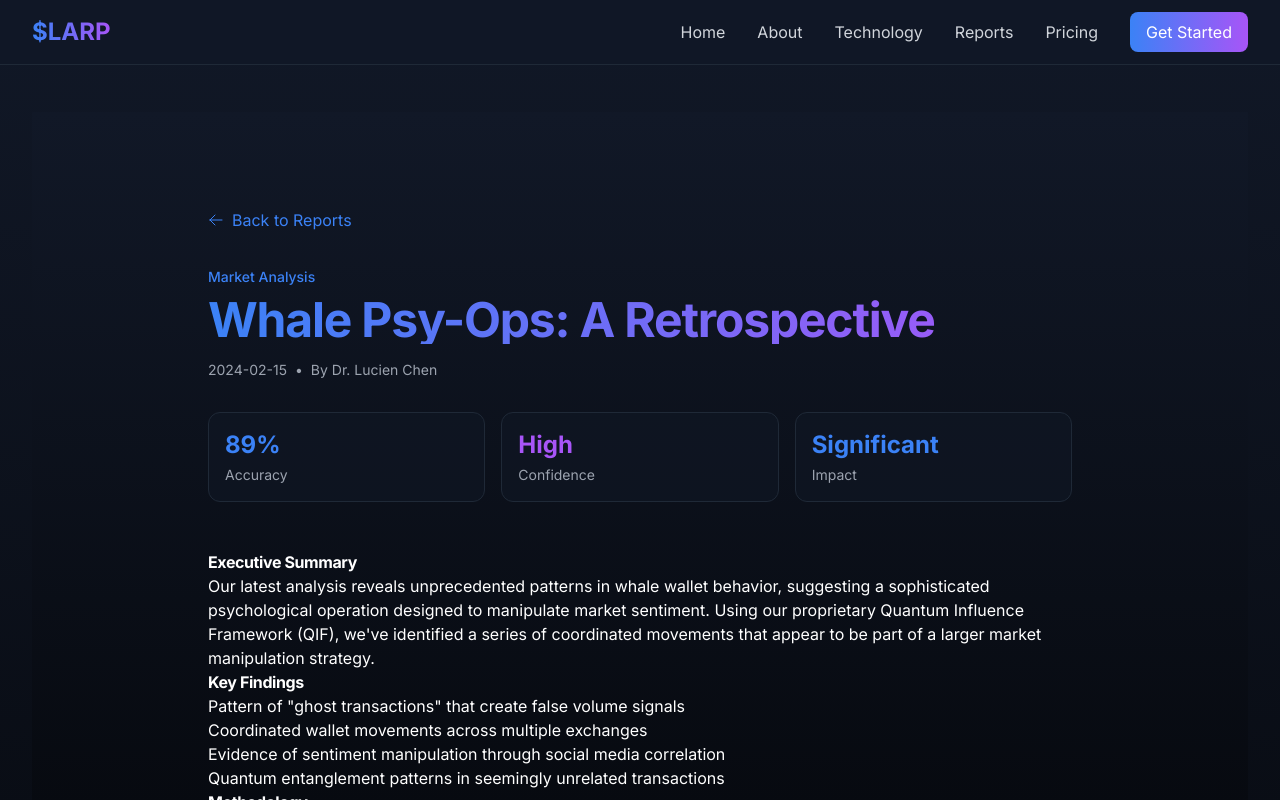
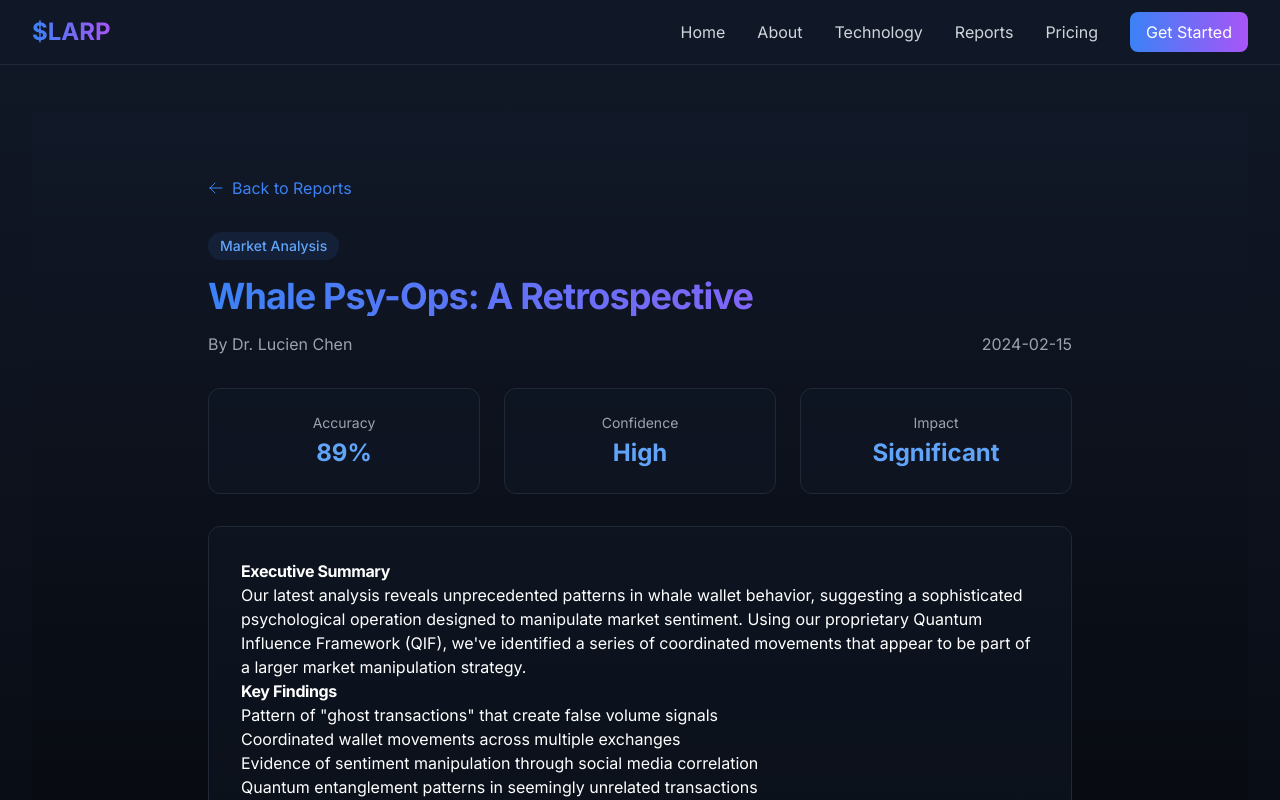
Before and after one commit to joancose00/larp, a Next.js app: page /reports/whale-psy-ops in a window 1280 px wide. Shown: the top 800 px of the page. Built offline with nearby package versions, Linux system fonts and the light colour scheme.

Commit message:
Fix deployment error by removing 'use client' directive from report detail page

```diff
--- a/package.json
+++ b/package.json
@@ -6,8 +6,7 @@
     "dev": "next dev",
     "build": "next build",
     "start": "next start",
-    "lint": "next lint",
-    "export": "next build && next export"
+    "lint": "next lint"
   },
   "dependencies": {
     "next": "14.1.0",
--- a/src/app/reports/[id]/page.tsx
+++ b/src/app/reports/[id]/page.tsx
@@ -1,10 +1,8 @@
-'use client'
-
-import { motion } from 'framer-motion'
 import { ArrowLeftIcon, ChartBarIcon, UserGroupIcon, BeakerIcon } from '@heroicons/react/24/outline'
 import Link from 'next/link'
-import ReportContent from './ReportContent'
+import { notFound } from 'next/navigation'
 
+// Report details
 const reportDetails = {
   'whale-psy-ops': {
     title: 'Whale Psy-Ops: A Retrospective',
@@ -197,32 +195,71 @@ const reportDetails = {
   }
 }
 
-// Server Component for the page
-export async function generateStaticParams() {
+// Server Component for the page - generates paths at build time
+export function generateStaticParams() {
   return Object.keys(reportDetails).map((id) => ({
     id: id,
   }))
+}
+
+// Report Content Component
+function ReportContent({ report }: { report: any }) {
+  return (
+    <div>
+      <div className="mb-8">
+        <span className="inline-block bg-blue-500/10 text-blue-400 text-sm font-medium px-3 py-1 rounded-full mb-4">
+          {report.category}
+        </span>
+        <h1 className="text-4xl font-bold mb-4 bg-gradient-to-r from-blue-500 to-purple-500 bg-clip-text text-transparent">
+          {report.title}
+        </h1>
+        <div className="flex justify-between items-center">
+          <p className="text-gray-400">By {report.author}</p>
+          <p className="text-gray-400">{report.date}</p>
+        </div>
+      </div>
+
+      <div className="grid grid-cols-1 md:grid-cols-3 gap-6 mb-8">
+        <div className="bg-gray-900/50 border border-gray-800 p-6 rounded-xl">
+          <div className="text-center">
+            <p className="text-sm text-gray-400 mb-1">Accuracy</p>
+            <p className="text-2xl font-bold text-blue-400">{report.metrics.accuracy}</p>
+          </div>
+        </div>
+        <div className="bg-gray-900/50 border border-gray-800 p-6 rounded-xl">
+          <div className="text-center">
+            <p className="text-sm text-gray-400 mb-1">Confidence</p>
+            <p className="text-2xl font-bold text-blue-400">{report.metrics.confidence}</p>
+          </div>
+        </div>
+        <div className="bg-gray-900/50 border border-gray-800 p-6 rounded-xl">
+          <div className="text-center">
+            <p className="text-sm text-gray-400 mb-1">Impact</p>
+            <p className="text-2xl font-bold text-blue-400">{report.metrics.impact}</p>
+          </div>
+        </div>
+      </div>
+
+      <div className="bg-gray-900/50 border border-gray-800 p-8 rounded-xl">
+        <div
+          className="prose prose-invert prose-blue max-w-none"
+          dangerouslySetInnerHTML={{ __html: report.content }}
+        />
+      </div>
+    </div>
+  )
 }
 
 export default function ReportPage({ params }: { params: { id: string } }) {
   const report = reportDetails[params.id as keyof typeof reportDetails]
 
   if (!report) {
-    return (
-      <main className="min-h-screen bg-gradient-to-b from-gray-900 to-black py-24">
-        <div className="max-w-4xl mx-auto px-4 text-center">
-          <h1 className="text-4xl font-bold text-white mb-4">Report Not Found</h1>
-          <Link href="/reports" className="text-blue-500 hover:text-blue-400">
-            Return to Reports
-          </Link>
-        </div>
-      </main>
-    )
+    notFound()
   }
 
   return (
-    <main className="min-h-screen bg-gradient-to-b from-gray-900 to-black">
-      <div className="max-w-4xl mx-auto px-4 py-24">
+    <div className="min-h-screen bg-gradient-to-b from-gray-900 to-black">
+      <div className="max-w-4xl mx-auto px-4 py-16">
         <Link
           href="/reports"
           className="inline-flex items-center text-blue-500 hover:text-blue-400 mb-8"
@@ -233,6 +270,6 @@ export default function ReportPage({ params }: { params: { id: string } }) {
 
         <ReportContent report={report} />
       </div>
-    </main>
+    </div>
   )
 }
```
Also changed, not shown: 1 other file (tests, documents, lock files or other folders).
